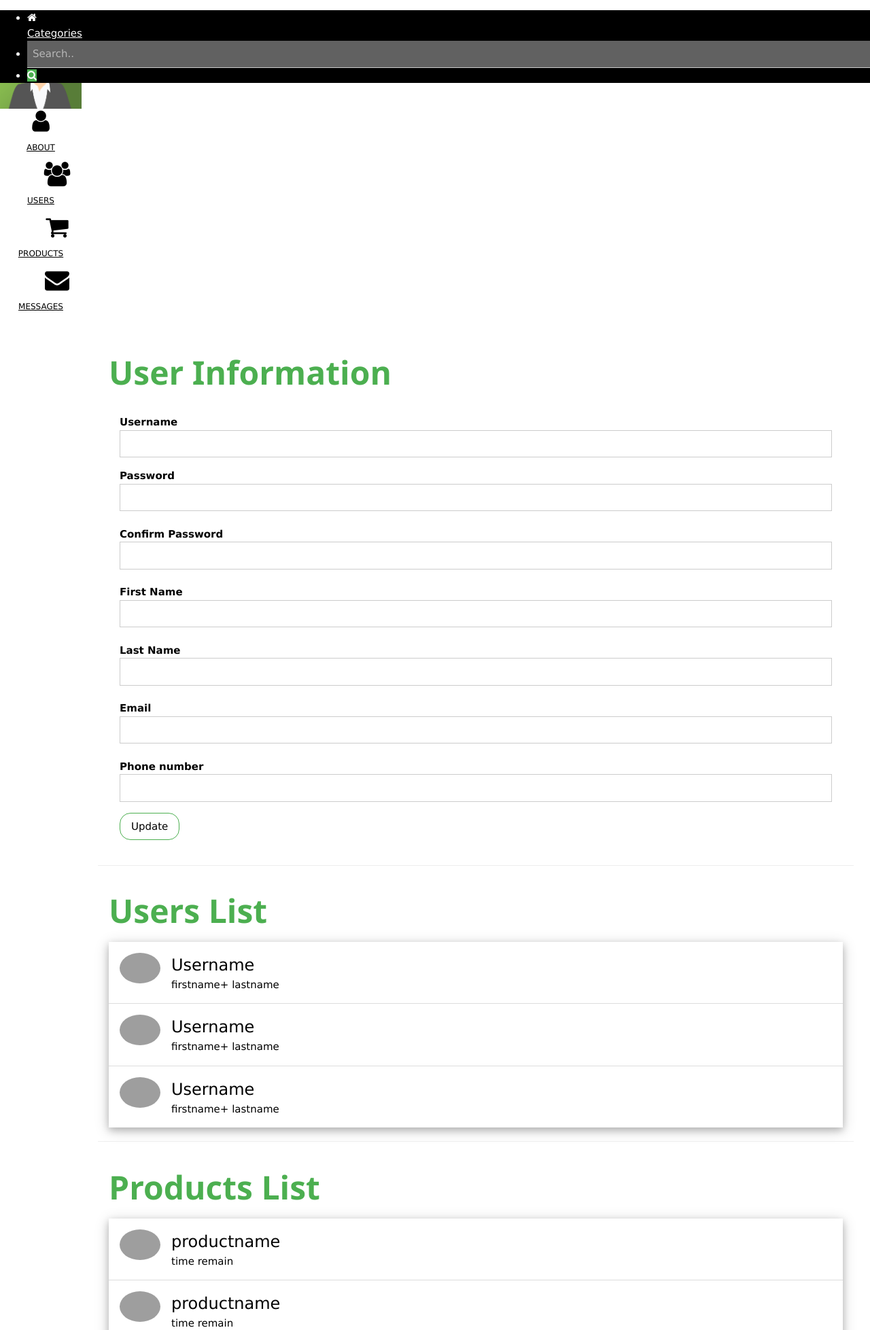
After one commit to ducbinh1995/LTWeb20161, a PHP site: page /admin.php in a window 1280 px wide. The commit adds this page. Shown: the top 1957 px of the page at 68% size. Run offline with PHP 8.4, Linux system fonts and the light colour scheme; grey boxes are pictures that could not be loaded.

Commit message:
no message

```diff
--- /dev/null
+++ b/view/admin.php
@@ -0,0 +1,134 @@
+<!DOCTYPE html>
+<html>
+<title>Admin</title>
+<meta name="viewport" content="width=device-width, initial-scale=1">
+<link rel="stylesheet" href="http://www.w3schools.com/lib/w3.css">
+<link rel="stylesheet" href="https://cdnjs.cloudflare.com/ajax/libs/font-awesome/4.7.0/css/font-awesome.min.css">
+<style type="text/css">
+	.w3-sidenav {width: 120px;}
+	#main {margin-left: 120px}
+	.w3-row-padding img {margin-bottom: 12px}
+</style>
+<!-- header -->
+<?php require("header.php"); ?>
+<body>
+<div class="w3-content" style="max-width:2000px;margin-top:40px">
+<!-- siddenav -->
+	<nav class="w3-sidenav w3-center w3-small w3-hide-small">
+  <!-- Avatar image in top left corner -->
+  <img src="image/img_avatar2.png" style="width:100%">
+    <a class="w3-padding-large w3-hover-green" href="#info">
+    <i class="fa fa-user w3-xxlarge"></i>
+    <p>ABOUT</p>
+  </a>
+  <a class="w3-padding-large w3-hover-green" href="#users">
+    <i class="fa fa-users w3-xxlarge"></i>
+    <p>USERS</p>
+  </a>
+  <a class="w3-padding-large w3-hover-green" href="#products">
+    <i class="fa fa-shopping-cart w3-xxlarge"></i>
+    <p>PRODUCTS</p>
+  </a>
+  <a class="w3-padding-large w3-hover-green" href="#messages">
+    <i class="fa fa-envelope w3-xxlarge"></i>
+    <p>MESSAGES</p>
+  </a>
+	</nav>
+
+	<!-- page content -->
+	<div class="w3-padding-large" id="main">
+	<div class="w3-container" id="info">
+		<h1 class="w3-xxxlarge w3-text-green"><b>User Information</b></h1>
+		<form class="w3-container" action="form.asp">
+        <div class="w3-section">
+          <label><b>Username</b></label>
+          <input class="w3-input w3-border w3-margin-bottom" type="text"  name="usrname" required>
+          <label><b>Password</b></label>
+          <input class="w3-input w3-border" type="password"  name="psw" required><br>
+          <label><b>Confirm Password</b></label>
+          <input class="w3-input w3-border" type="password"  name="confirmpsw" required><br>
+          <label><b>First Name</b></label>
+          <input class="w3-input w3-border " type="text"   name="firstname" required><br>
+          <label><b>Last Name</b></label>
+          <input class="w3-input w3-border " type="text"   name="lastname" required><br>
+          <label><b>Email</b></label>
+          <input class="w3-input w3-border " type="email"  name="email" required><br>
+          <label><b>Phone number</b></label>
+          <input class="w3-input w3-border " type="text"   name="phone" required>
+          <button class="w3-btn w3-white w3-border w3-border-green w3-round-xlarge w3-margin-top" type="submit">Update</button>
+        </div>
+      </form>
+	</div><hr>
+
+	<div class="w3-container" id="users">
+	<h1 class="w3-xxxlarge w3-text-green"><b>Users List</b></h1>
+		<ul class="w3-ul w3-card-4">
+			<li class="w3-padding-16">
+				<img src="image/img_avatar1.png" class="w3-left w3-circle w3-margin-right" style="width:60px">
+      			<span class="w3-xlarge">Username</span><br>
+     			<span>firstname+ lastname</span>
+     			<!-- <button class="w3-btn w3-round-large w3-right w3-red">Edit</button> -->
+			</li>
+			<li class="w3-padding-16">
+				<img src="image/img_avatar3.png" class="w3-left w3-circle w3-margin-right" style="width:60px">
+      			<span class="w3-xlarge">Username</span><br>
+     			<span>firstname+ lastname</span>
+     			<!-- <button class="w3-btn w3-round-large w3-right w3-red">Delete</button> -->
+			</li>
+			<li class="w3-padding-16">
+				<img src="image/img_avatar4.png" class="w3-left w3-circle w3-margin-right" style="width:60px">
+      			<span class="w3-xlarge">Username</span><br>
+     			<span>firstname+ lastname</span>
+     			<!-- <button class="w3-btn w3-round-large w3-right w3-red">Delete</button> -->
+			</li>
+		</ul>
+	</div><hr>
+
+	<div class="w3-container" id="products">
+	<h1 class="w3-xxxlarge w3-text-green"><b>Products List</b></h1>
+		<ul class="w3-ul w3-card-4">
+			<li class="w3-padding-16">
+				<img src="image/img_avatar1.png" class="w3-left w3-circle w3-margin-right" style="width:60px">
+      			<span class="w3-xlarge">productname</span><br>
+     			<span>time remain</span>
+
+			</li>
+			<li class="w3-padding-16">
+				<img src="image/img_avatar1.png" class="w3-left w3-circle w3-margin-right" style="width:60px">
+      			<span class="w3-xlarge">productname</span><br>
+     			<span>time remain</span>
+
+			</li>
+			<li class="w3-padding-16">
+				<img src="image/img_avatar1.png" class="w3-left w3-circle w3-margin-right" style="width:60px">
+      			<span class="w3-xlarge">productname</span><br>
+     			<span>time remain</span>
+
+			</li>
+		</ul>
+	</div><hr>
+
+	<div class="w3-container" id="messages">
+	<h1 class="w3-xxxlarge w3-text-green"><b>MESSAGES</b></h1>
+		<ul class="w3-ul w3-card-4">
+			<li class="w3-padding-16">
+				<h3><i class="fa fa-bookmark w3-text-red"> subject</i></h3>
+				<p>content</p>
+			</li>
+			<li class="w3-padding-16">
+				<h3><i class="fa fa-bookmark w3-text-red"> subject</i></h3>
+				<p>content</p>
+			</li>
+			<li class="w3-padding-16">
+				<h3><i class="fa fa-bookmark w3-text-red"> subject</i></h3>
+				<p>content</p>
+			</li>
+		</ul>
+	</div>
+
+    </div>
+
+	</div>
+
+</body>
+</html>
--- a/view/nheader.php
+++ b/view/nheader.php
@@ -21,6 +21,8 @@
     		<div class="w3-dropdown-content w3-white w3-card-4" style="right:0">
       			<a href="admin.php"><i class="fa fa-user w3-xlarge"></i>  Me</a>
             <a href="#"><i class="fa fa-users w3-xlarge"></i> Users</a>
+            <a href="#"><i class="fa fa-shopping-cart w3-xlarge"></i> Products</a>
+            <a href="#"><i class="fa fa-envelope w3-xlarge"></i> Messages</a>
       			<a href="#"><i class="fa fa-sign-out w3-xlarge"></i>Log out</a>
 
     		</div>
```
